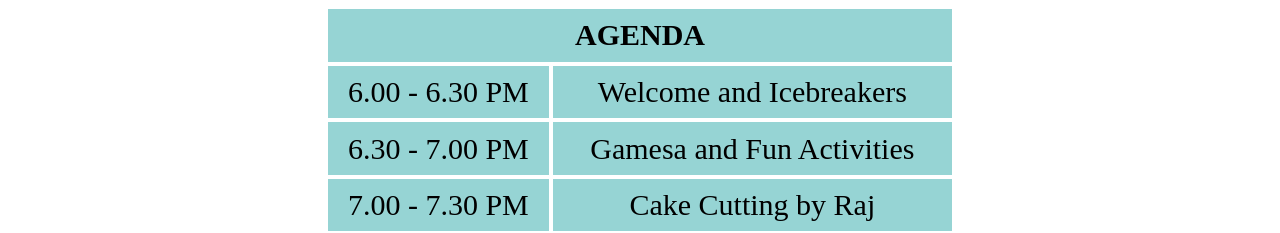
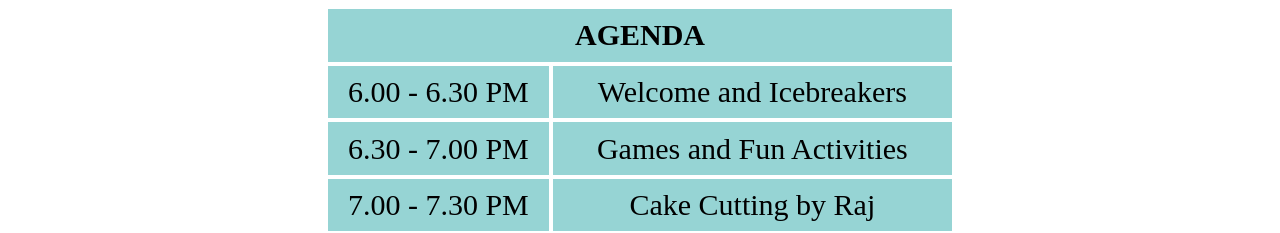
Before and after one commit to rajkumar774/raj, a plain HTML site: page index.html in a window 1280 px wide. Shown: the part 1060-1293 px from the top of the page. Drawn offline with Linux system fonts and the light colour scheme.

Commit message:
Update index.html

```diff
--- a/index.html
+++ b/index.html
@@ -55,7 +55,7 @@ background-size:1500px 350px;
 
 <tr>
 <td>6.30 - 7.00 PM </td>
-<td> Gamesa and Fun Activities</td>
+<td> Games and Fun Activities</td>
 
 </th>
 </tr>
```
